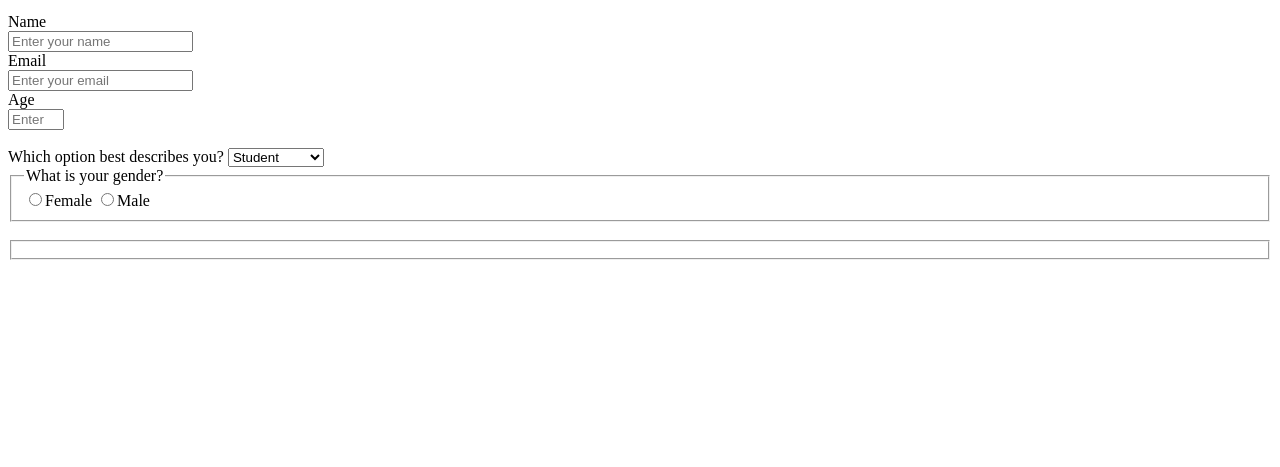
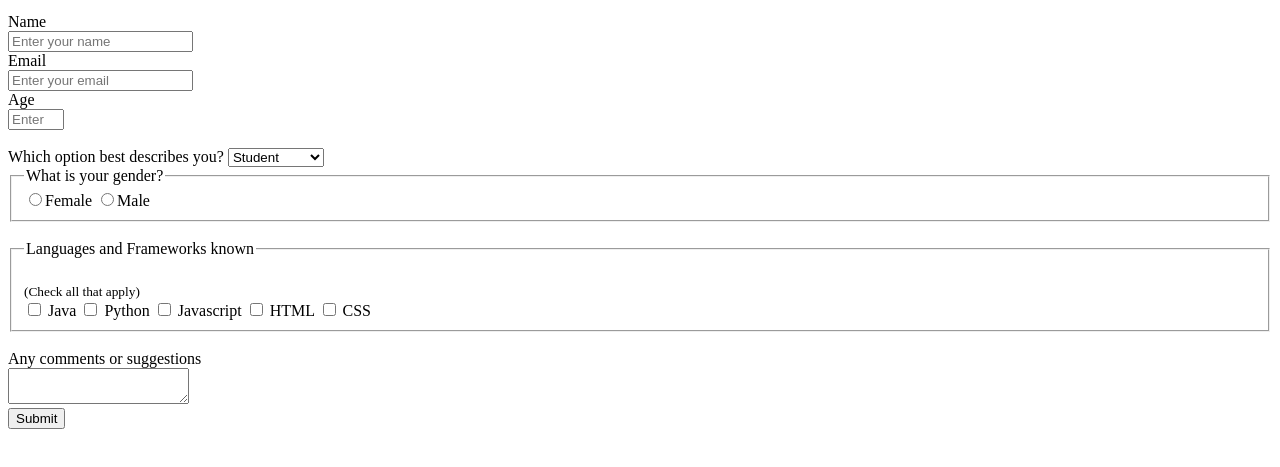
Before and after one commit to Sammy4199/marc-sam, a plain HTML site: page Index.html in a window 1280 px wide. Shown: the part 101-568 px from the top of the page. Drawn offline with Linux system fonts and the light colour scheme.

Commit message:
Checkboxes

```diff
--- a/Index.html
+++ b/Index.html
@@ -66,3 +66,29 @@
         <br>
       <fieldset class="checkbox">
         <!--CHECKBOXES-->
+ <legend><label>Languages and Frameworks known
+         </legend>   <br><small>(Check all that apply)</small>
+        </label>
+        <br>
+        <label for="java"><input id="java" type="checkbox" value="java" name="languages"> Java</label>
+        <label for="python"><input id="python" type="checkbox" value="python" name="languages"> Python</label>
+        <label for="javascript"><input id="javascript" type="checkbox" value="javascript" name="languages"> Javascript</label>
+        <label for="html"><input id="html" type="checkbox" value="html" name="languages"> HTML</label>
+        <label for="css"><input id="css" type="checkbox" value="css" name="languages"> CSS</label>
+        </fieldset>
+
+             <br>
+        <label for="comment">
+            Any comments or suggestions
+        </label>
+        <br>
+        <!-- any aditional comments -->
+        <textarea name="comment" id="comment"
+            placeholder="Enter your comment here">
+        </textarea>
+        <br>
+    <!--SUBMIT BUTTON-->
+    <button type="submit" id="submit">Submit </button>
+    </form>
+</body>
+</html>
```
